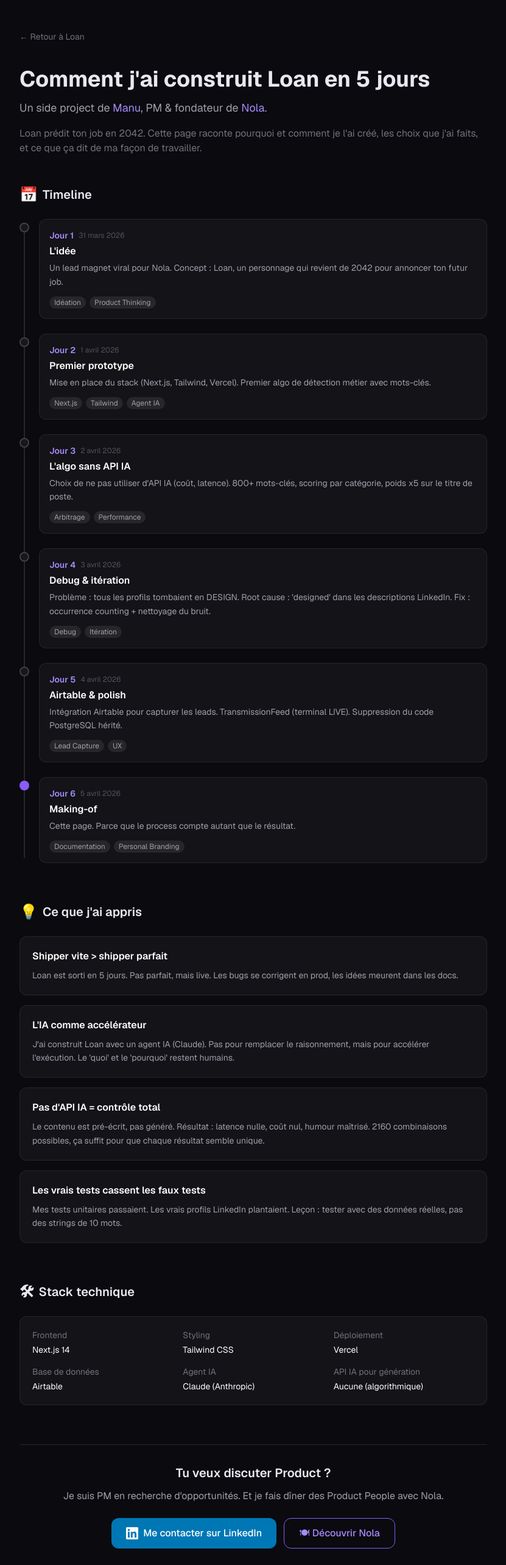
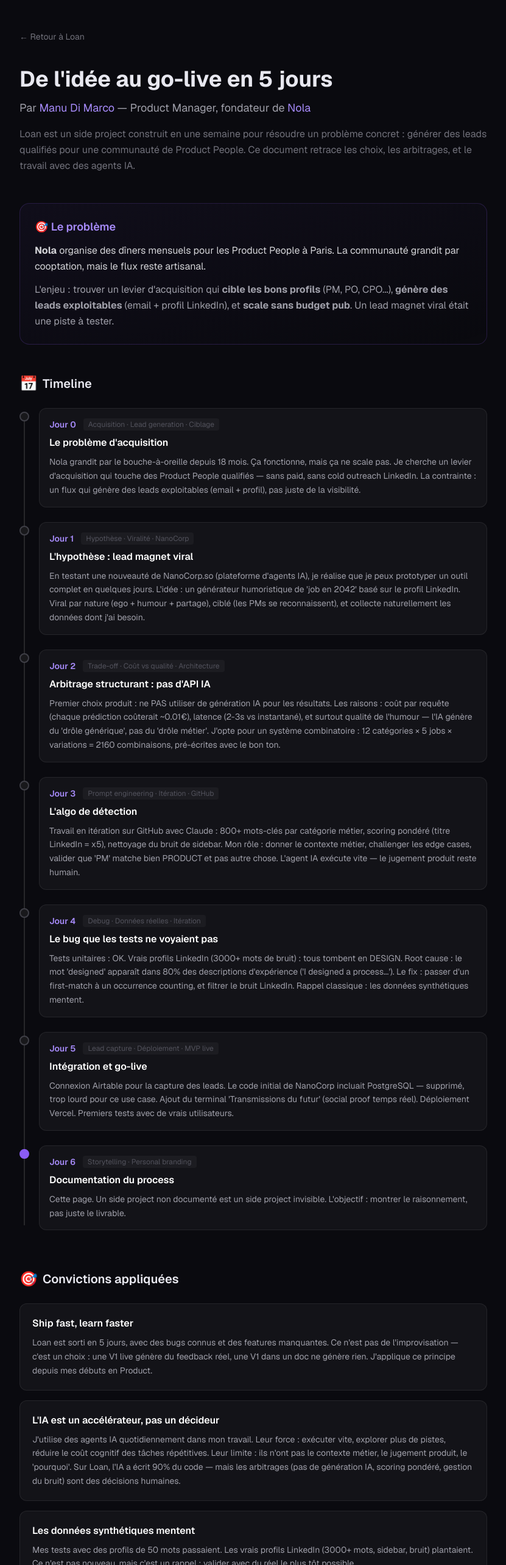
Before and after one commit to cheznola/loan, a Next.js app: page /making-of in a window 1280 px wide. Shown: the top 2566 px of the page at 61% size, without its empty margins (224-1055 px from the left). Built offline with nearby package versions, Linux system fonts and the light colour scheme.

Commit message:
Update page.tsx

```diff
--- a/app/making-of/page.tsx
+++ b/app/making-of/page.tsx
@@ -3,74 +3,104 @@
 import Link from "next/link";
 
 // ============================================
-// TIMELINE DATA - À compléter au fur et à mesure
+// TIMELINE DATA - Contexte NanoCorp + raisonnement PM senior
 // ============================================
 
 const TIMELINE = [
   {
+    day: "Jour 0",
+    title: "Le problème d'acquisition",
+    description: "Nola grandit par le bouche-à-oreille depuis 18 mois. Ça fonctionne, mais ça ne scale pas. Je cherche un levier d'acquisition qui touche des Product People qualifiés — sans paid, sans cold outreach LinkedIn. La contrainte : un flux qui génère des leads exploitables (email + profil), pas juste de la visibilité.",
+    highlight: "Acquisition · Lead generation · Ciblage",
+  },
+  {
     day: "Jour 1",
-    date: "31 mars 2026",
-    title: "L'idée",
-    description: "Un lead magnet viral pour Nola. Concept : Loan, un personnage qui revient de 2042 pour annoncer ton futur job.",
-    tags: ["Idéation", "Product Thinking"],
+    title: "L'hypothèse : lead magnet viral",
+    description: "En testant une nouveauté de NanoCorp.so (plateforme d'agents IA), je réalise que je peux prototyper un outil complet en quelques jours. L'idée : un générateur humoristique de 'job en 2042' basé sur le profil LinkedIn. Viral par nature (ego + humour + partage), ciblé (les PMs se reconnaissent), et collecte naturellement les données dont j'ai besoin.",
+    highlight: "Hypothèse · Viralité · NanoCorp",
   },
   {
     day: "Jour 2",
-    date: "1 avril 2026",
-    title: "Premier prototype",
-    description: "Mise en place du stack (Next.js, Tailwind, Vercel). Premier algo de détection métier avec mots-clés.",
-    tags: ["Next.js", "Tailwind", "Agent IA"],
+    title: "Arbitrage structurant : pas d'API IA",
+    description: "Premier choix produit : ne PAS utiliser de génération IA pour les résultats. Les raisons : coût par requête (chaque prédiction coûterait ~0.01€), latence (2-3s vs instantané), et surtout qualité de l'humour — l'IA génère du 'drôle générique', pas du 'drôle métier'. J'opte pour un système combinatoire : 12 catégories × 5 jobs × variations = 2160 combinaisons, pré-écrites avec le bon ton.",
+    highlight: "Trade-off · Coût vs qualité · Architecture",
   },
   {
     day: "Jour 3",
-    date: "2 avril 2026",
-    title: "L'algo sans API IA",
-    description: "Choix de ne pas utiliser d'API IA (coût, latence). 800+ mots-clés, scoring par catégorie, poids x5 sur le titre de poste.",
-    tags: ["Arbitrage", "Performance"],
+    title: "L'algo de détection",
+    description: "Travail en itération sur GitHub avec Claude : 800+ mots-clés par catégorie métier, scoring pondéré (titre LinkedIn = x5), nettoyage du bruit de sidebar. Mon rôle : donner le contexte métier, challenger les edge cases, valider que 'PM' matche bien PRODUCT et pas autre chose. L'agent IA exécute vite — le jugement produit reste humain.",
+    highlight: "Prompt engineering · Itération · GitHub",
   },
   {
     day: "Jour 4",
-    date: "3 avril 2026",
-    title: "Debug & itération",
-    description: "Problème : tous les profils tombaient en DESIGN. Root cause : 'designed' dans les descriptions LinkedIn. Fix : occurrence counting + nettoyage du bruit.",
-    tags: ["Debug", "Itération"],
+    title: "Le bug que les tests ne voyaient pas",
+    description: "Tests unitaires : OK. Vrais profils LinkedIn (3000+ mots de bruit) : tous tombent en DESIGN. Root cause : le mot 'designed' apparaît dans 80% des descriptions d'expérience ('I designed a process...'). Le fix : passer d'un first-match à un occurrence counting, et filtrer le bruit LinkedIn. Rappel classique : les données synthétiques mentent.",
+    highlight: "Debug · Données réelles · Itération",
   },
   {
     day: "Jour 5",
-    date: "4 avril 2026",
-    title: "Airtable & polish",
-    description: "Intégration Airtable pour capturer les leads. TransmissionFeed (terminal LIVE). Suppression du code PostgreSQL hérité.",
-    tags: ["Lead Capture", "UX"],
+    title: "Intégration et go-live",
+    description: "Connexion Airtable pour la capture des leads. Le code initial de NanoCorp incluait PostgreSQL — supprimé, trop lourd pour ce use case. Ajout du terminal 'Transmissions du futur' (social proof temps réel). Déploiement Vercel. Premiers tests avec de vrais utilisateurs.",
+    highlight: "Lead capture · Déploiement · MVP live",
   },
   {
     day: "Jour 6",
-    date: "5 avril 2026",
-    title: "Making-of",
-    description: "Cette page. Parce que le process compte autant que le résultat.",
-    tags: ["Documentation", "Personal Branding"],
+    title: "Documentation du process",
+    description: "Cette page. Un side project non documenté est un side project invisible. L'objectif : montrer le raisonnement, pas juste le livrable.",
+    highlight: "Storytelling · Personal branding",
   },
 ];
 
 // ============================================
-// LEARNINGS
+// CONVICTIONS APPLIQUÉES (pas "learnings")
 // ============================================
 
-const LEARNINGS = [
+const CONVICTIONS = [
   {
-    title: "Shipper vite > shipper parfait",
-    description: "Loan est sorti en 5 jours. Pas parfait, mais live. Les bugs se corrigent en prod, les idées meurent dans les docs.",
+    title: "Ship fast, learn faster",
+    description: "Loan est sorti en 5 jours, avec des bugs connus et des features manquantes. Ce n'est pas de l'improvisation — c'est un choix : une V1 live génère du feedback réel, une V1 dans un doc ne génère rien. J'applique ce principe depuis mes débuts en Product.",
   },
   {
-    title: "L'IA comme accélérateur",
-    description: "J'ai construit Loan avec un agent IA (Claude). Pas pour remplacer le raisonnement, mais pour accélérer l'exécution. Le 'quoi' et le 'pourquoi' restent humains.",
+    title: "L'IA est un accélérateur, pas un décideur",
+    description: "J'utilise des agents IA quotidiennement dans mon travail. Leur force : exécuter vite, explorer plus de pistes, réduire le coût cognitif des tâches répétitives. Leur limite : ils n'ont pas le contexte métier, le jugement produit, le 'pourquoi'. Sur Loan, l'IA a écrit 90% du code — mais les arbitrages (pas de génération IA, scoring pondéré, gestion du bruit) sont des décisions humaines.",
   },
   {
-    title: "Pas d'API IA = contrôle total",
-    description: "Le contenu est pré-écrit, pas généré. Résultat : latence nulle, coût nul, humour maîtrisé. 2160 combinaisons possibles, ça suffit pour que chaque résultat semble unique.",
+    title: "Les données synthétiques mentent",
+    description: "Mes tests avec des profils de 50 mots passaient. Les vrais profils LinkedIn (3000+ mots, sidebar, bruit) plantaient. Ce n'est pas nouveau, mais c'est un rappel : valider avec du réel le plus tôt possible.",
   },
   {
-    title: "Les vrais tests cassent les faux tests",
-    description: "Mes tests unitaires passaient. Les vrais profils LinkedIn plantaient. Leçon : tester avec des données réelles, pas des strings de 10 mots.",
+    title: "Choisir ses batailles avec l'IA générative",
+    description: "Il était tentant de laisser l'IA générer les jobs 2042 à la volée — plus de variété, moins d'effort de rédaction. Mais : latence, coût récurrent, et surtout perte de contrôle sur le ton. 2160 combinaisons pré-écrites suffisent pour que chaque résultat semble unique. Le choix 'pas d'IA' était un choix produit, pas une contrainte technique.",
+  },
+];
+
+// ============================================
+// STACK - Orientée maîtrise IA
+// ============================================
+
+const STACK_SECTIONS = [
+  {
+    title: "Développement",
+    items: [
+      { label: "Framework", value: "Next.js 14 (App Router, Server Components)" },
+      { label: "Déploiement", value: "Vercel (CI/CD depuis GitHub)" },
+      { label: "Base de données", value: "Airtable (leads) — PostgreSQL retiré" },
+    ],
+  },
+  {
+    title: "IA & Agents",
+    items: [
+      { label: "Agent principal", value: "Claude 3.5 Sonnet (Anthropic)" },
+      { label: "Plateforme d'orchestration", value: "NanoCorp.so — agents IA pour le prototypage" },
+      { label: "Méthode de travail", value: "Prompting itératif, context engineering, validation humaine systématique" },
+    ],
+  },
+  {
+    title: "Choix produit sur l'IA",
+    items: [
+      { label: "Génération des résultats", value: "Algorithmique (pas d'API IA) — contrôle du ton, coût nul, latence zéro" },
+      { label: "Détection de catégorie", value: "Scoring pondéré + 800 mots-clés — pas de classification IA" },
+    ],
   },
 ];
 
@@ -93,20 +123,20 @@
           </Link>
 
           <h1 className="text-3xl sm:text-4xl font-bold mt-4 mb-3">
-            Comment j'ai construit Loan en 5 jours
+            De l'idée au go-live en 5 jours
           </h1>
 
           <p className="text-zinc-400 text-lg leading-relaxed">
-            Un side project de{" "}
+            Par{" "}
             <a
-              href="https://www.linkedin.com/in/emmanueldimarco/"
+              href="https://linkedin.com/in/music-all"
               target="_blank"
               rel="noopener noreferrer"
               className="text-[var(--accent-light)] hover:underline"
             >
-              Manu
+              Manu Di Marco
             </a>
-            , PM & fondateur de{" "}
+            {" "}— Product Manager, fondateur de{" "}
             <a
               href="https://cheznola.fr"
               target="_blank"
@@ -115,14 +145,30 @@
             >
               Nola
             </a>
-            .
           </p>
 
-          <p className="text-zinc-500 mt-4">
-            Loan prédit ton job en 2042. Cette page raconte pourquoi et comment je l'ai créé,
-            les choix que j'ai faits, et ce que ça dit de ma façon de travailler.
+          <p className="text-zinc-500 mt-4 leading-relaxed">
+            Loan est un side project construit en une semaine pour résoudre un problème
+            concret : générer des leads qualifiés pour une communauté de Product People.
+            Ce document retrace les choix, les arbitrages, et le travail avec des agents IA.
           </p>
         </div>
+
+        {/* Le problème - Section mise en valeur */}
+        <section className="mb-12 p-6 rounded-2xl bg-gradient-to-br from-[var(--accent)]/5 to-transparent border border-[var(--accent)]/20">
+          <h2 className="text-lg font-semibold mb-3 text-[var(--accent-light)]">
+            🎯 Le problème
+          </h2>
+          <p className="text-zinc-300 leading-relaxed mb-3">
+            <strong>Nola</strong> organise des dîners mensuels pour les Product People à Paris.
+            La communauté grandit par cooptation, mais le flux reste artisanal.
+          </p>
+          <p className="text-zinc-400 leading-relaxed">
+            L'enjeu : trouver un levier d'acquisition qui <strong>cible les bons profils</strong> (PM, PO, CPO...),
+            <strong> génère des leads exploitables</strong> (email + profil LinkedIn),
+            et <strong>scale sans budget pub</strong>. Un lead magnet viral était une piste à tester.
+          </p>
+        </section>
 
         {/* Timeline */}
         <section className="mb-16">
@@ -145,28 +191,18 @@
                   }`} />
 
                   <div className="p-4 rounded-xl bg-[var(--card-bg)] border border-[var(--card-border)]">
-                    <div className="flex items-center gap-2 mb-1">
+                    <div className="flex items-center gap-3 mb-2">
                       <span className="text-[var(--accent-light)] font-semibold text-sm">
                         {item.day}
                       </span>
-                      <span className="text-zinc-600 text-xs">
-                        {item.date}
+                      <span className="text-zinc-600 text-xs px-2 py-0.5 bg-zinc-800/50 rounded">
+                        {item.highlight}
                       </span>
                     </div>
-                    <h3 className="font-semibold text-white mb-1">{item.title}</h3>
+                    <h3 className="font-semibold text-white mb-2">{item.title}</h3>
                     <p className="text-zinc-400 text-sm leading-relaxed">
                       {item.description}
                     </p>
-                    <div className="flex flex-wrap gap-1.5 mt-3">
-                      {item.tags.map((tag, j) => (
-                        <span
-                          key={j}
-                          className="px-2 py-0.5 text-xs rounded-full bg-zinc-800 text-zinc-400"
-                        >
-                          {tag}
-                        </span>
-                      ))}
-                    </div>
                   </div>
                 </div>
               ))}
@@ -174,14 +210,14 @@
           </div>
         </section>
 
-        {/* Learnings */}
+        {/* Convictions appliquées */}
         <section className="mb-16">
           <h2 className="text-xl font-semibold mb-6 flex items-center gap-2">
-            <span className="text-2xl">💡</span> Ce que j'ai appris
+            <span className="text-2xl">🎯</span> Convictions appliquées
           </h2>
 
           <div className="grid gap-4">
-            {LEARNINGS.map((item, i) => (
+            {CONVICTIONS.map((item, i) => (
               <div
                 key={i}
                 className="p-5 rounded-xl bg-[var(--card-bg)] border border-[var(--card-border)]"
@@ -195,47 +231,40 @@
           </div>
         </section>
 
-        {/* Stack */}
+        {/* Stack - Réorganisée par sections */}
         <section className="mb-16">
           <h2 className="text-xl font-semibold mb-6 flex items-center gap-2">
-            <span className="text-2xl">🛠</span> Stack technique
+            <span className="text-2xl">🛠</span> Stack & approche IA
           </h2>
 
-          <div className="p-5 rounded-xl bg-[var(--card-bg)] border border-[var(--card-border)]">
-            <div className="grid grid-cols-2 sm:grid-cols-3 gap-4 text-sm">
-              <div>
-                <div className="text-zinc-500 mb-1">Frontend</div>
-                <div className="text-white">Next.js 14</div>
+          <div className="space-y-4">
+            {STACK_SECTIONS.map((section, i) => (
+              <div
+                key={i}
+                className="p-5 rounded-xl bg-[var(--card-bg)] border border-[var(--card-border)]"
+              >
+                <h3 className="text-sm font-semibold text-zinc-500 uppercase tracking-wide mb-3">
+                  {section.title}
+                </h3>
+                <div className="space-y-2">
+                  {section.items.map((item, j) => (
+                    <div key={j} className="flex flex-col sm:flex-row sm:items-baseline gap-1 sm:gap-3">
+                      <span className="text-zinc-500 text-sm shrink-0">{item.label}</span>
+                      <span className="text-white text-sm">{item.value}</span>
+                    </div>
+                  ))}
+                </div>
               </div>
-              <div>
-                <div className="text-zinc-500 mb-1">Styling</div>
-                <div className="text-white">Tailwind CSS</div>
-              </div>
-              <div>
-                <div className="text-zinc-500 mb-1">Déploiement</div>
-                <div className="text-white">Vercel</div>
-              </div>
-              <div>
-                <div className="text-zinc-500 mb-1">Base de données</div>
-                <div className="text-white">Airtable</div>
-              </div>
-              <div>
-                <div className="text-zinc-500 mb-1">Agent IA</div>
-                <div className="text-white">Claude (Anthropic)</div>
-              </div>
-              <div>
-                <div className="text-zinc-500 mb-1">API IA pour génération</div>
-                <div className="text-white">Aucune (algorithmique)</div>
-              </div>
-            </div>
+            ))}
           </div>
         </section>
 
         {/* CTA */}
         <section className="text-center py-8 border-t border-zinc-800">
-          <h2 className="text-xl font-semibold mb-3">Tu veux discuter Product ?</h2>
+          <h2 className="text-xl font-semibold mb-3">Envie d'échanger ?</h2>
           <p className="text-zinc-400 mb-6">
-            Je suis PM en recherche d'opportunités. Et je fais dîner des Product People avec Nola.
+            Product Manager, actuellement en recherche d'opportunités.<br/>
+            Je fais aussi dîner des Product People avec Nola.
           </p>
 
           <div className="flex flex-col sm:flex-row gap-3 justify-center">
@@ -248,7 +277,7 @@
               <svg className="w-5 h-5" fill="currentColor" viewBox="0 0 24 24">
                 <path d="M20.447 20.452h-3.554v-5.569c0-1.328-.027-3.037-1.852-3.037-1.853 0-2.136 1.445-2.136 2.939v5.667H9.351V9h3.414v1.561h.046c.477-.9 1.637-1.85 3.37-1.85 3.601 0 4.267 2.37 4.267 5.455v6.286zM5.337 7.433a2.062 2.062 0 01-2.063-2.065 2.064 2.064 0 112.063 2.065zm1.782 13.019H3.555V9h3.564v11.452zM22.225 0H1.771C.792 0 0 .774 0 1.729v20.542C0 23.227.792 24 1.771 24h20.451C23.2 24 24 23.227 24 22.271V1.729C24 .774 23.2 0 22.222 0h.003z" />
               </svg>
-              Me contacter sur LinkedIn
+              Me contacter
             </a>
             <a
               href="https://cheznola.fr"
@@ -263,7 +292,7 @@
 
         {/* Footer signature */}
         <div className="text-center text-zinc-600 text-sm pt-8">
-          Construit avec un agent IA, beaucoup de café, et zéro framework de priorisation.
+          Side project, shipping réel, arbitrages assumés.
         </div>
       </div>
     </div>
```
